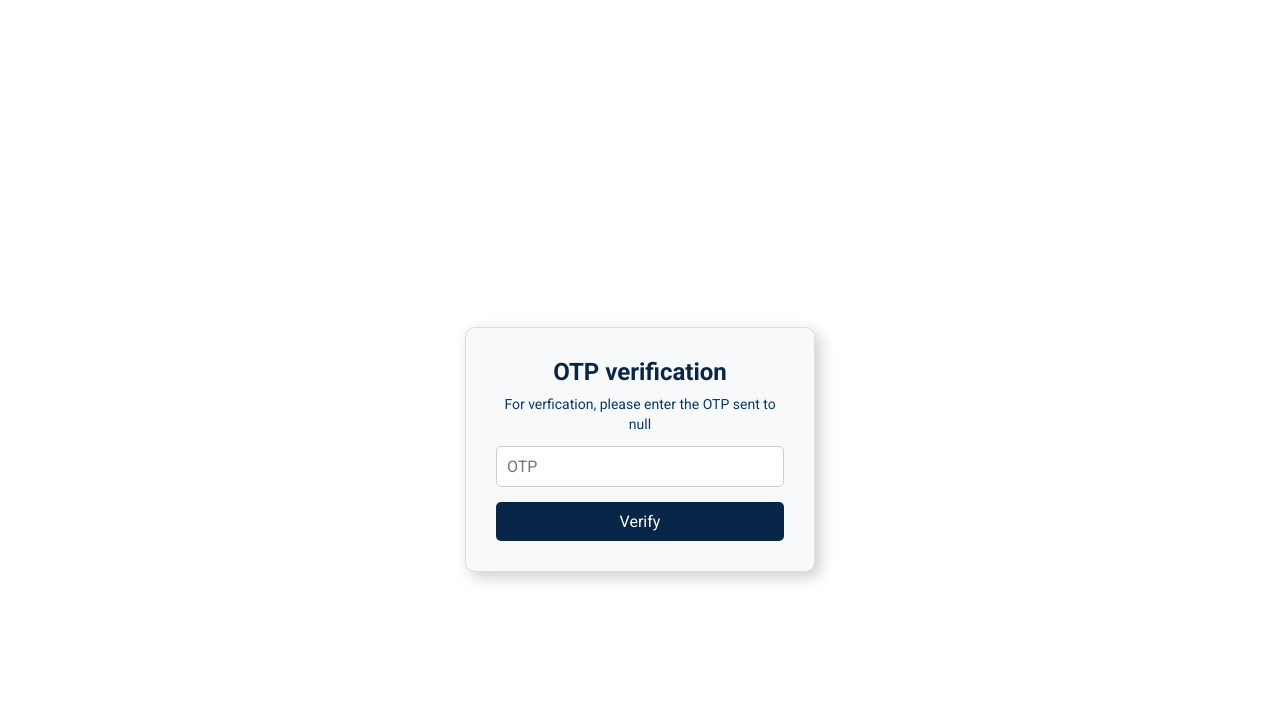
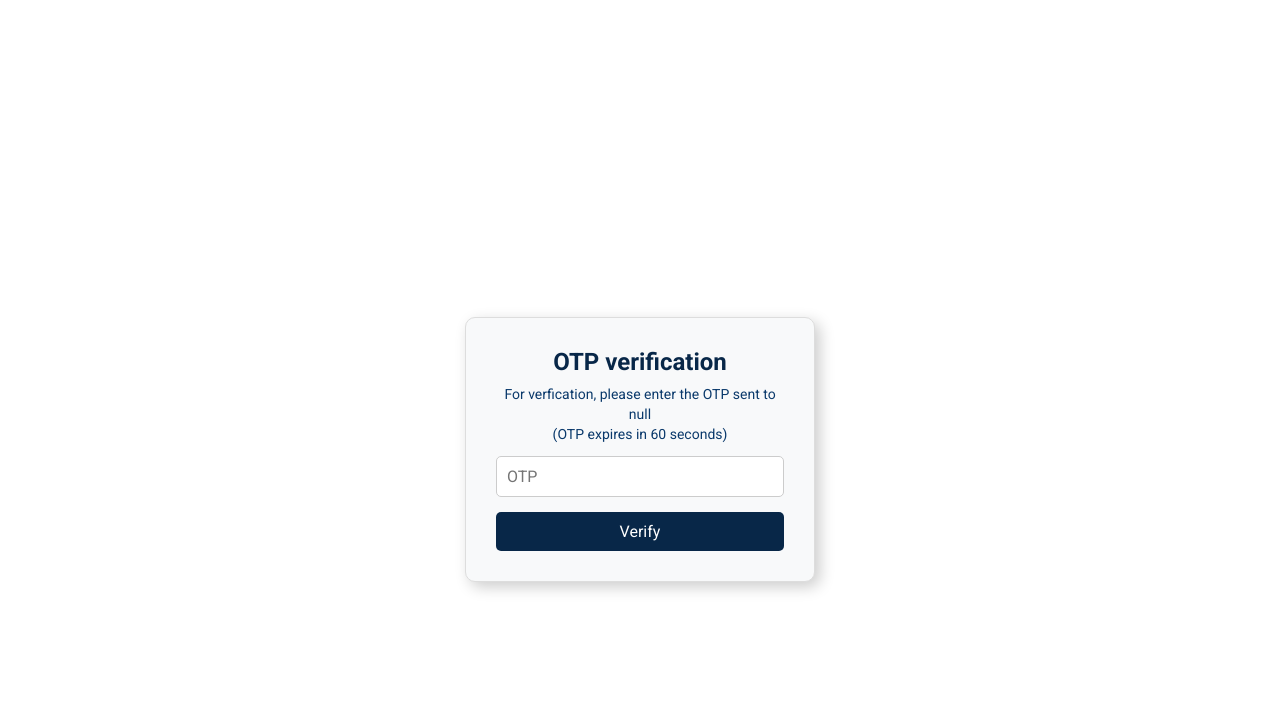
Before and after one commit to SodiumZincate/StudyHub, a website: page public/otp.html in a window 1280 px wide. Shown: the part 81-800 px from the top of the page. Drawn offline with Linux system fonts and the light colour scheme.

Commit message:
Implemented OTP expiration with 60 seconds

```diff
--- a/public/otp.css
+++ b/public/otp.css
@@ -60,10 +60,14 @@ html, body {
     font-size: 14px;
     color: #0a396b;
 }
-
+.otp-message-expire {
+    height: 20px;
+    font-size: 14px;
+    color: #0a396b;
+    margin-bottom: 10px;
+}
 .otp-message-email{
     height: 20px;
-    margin-bottom: 10px;
     font-size: 14px;
     color: #0a396b;
 }
--- a/public/otp.html
+++ b/public/otp.html
@@ -28,6 +28,7 @@
                 <h2 class="otp-title">OTP verification</h2>
                 <p class="otp-message-default">For verfication, please enter the OTP sent to</p>
                 <p class="otp-message-email"></p>
+                <p class="otp-message-expire">(OTP expires in 60 seconds)</p>
                 <form class="otp-form" action='/login/verify' method="GET">
                     <input class="otp-input" type="text" name="otp" placeholder="OTP" required>
                     <input class="email-input" type="text" name="email">
--- a/server/login-route.js
+++ b/server/login-route.js
@@ -17,6 +17,7 @@ router.get('/', (req, res) => {
     })
 
     otp = generateOTP()
+    setInterval(() => {otp = generateOTP()}, 60000)
     const mailOptions = {
         from: "studyhub552@gmail.com",
         to: req.query.email,
@@ -48,7 +49,6 @@ router.get('/verify', async (req, res) => {
         }
     }
     else {
-        otp = generateOTP()
         res.status(200).redirect(`/login.html?verification=fail`)
     }
 })
```
